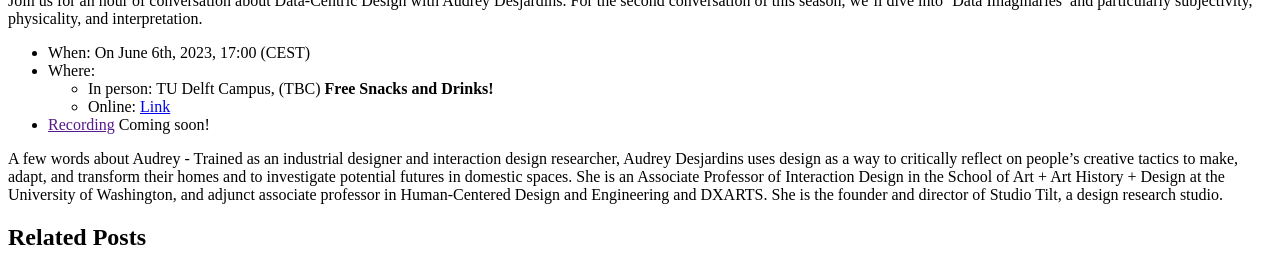
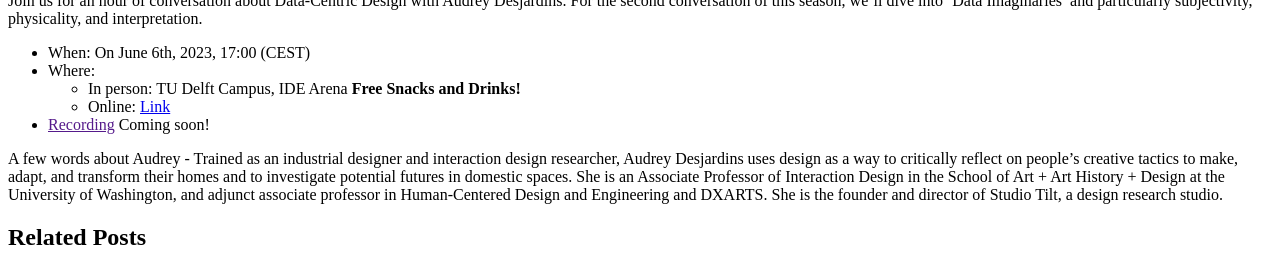
Before and after one commit to datacentricdesign/sig, a Jekyll site: the page built from _posts/2023-06-06-conversation-audrey.markdown, in a window 1280 px wide, cut to the strip 608-880 px from the top of the page. Built offline with Jekyll 4.4.1, drawn with Linux system fonts in a browser that asks for light colours; Markdown is read by kramdown in place of the engine named in the settings.

Commit message:
conversation Audrey

```diff
--- a/_posts/2023-06-06-conversation-audrey.markdown
+++ b/_posts/2023-06-06-conversation-audrey.markdown
@@ -11,8 +11,8 @@ Join us for an hour of conversation about Data-Centric Design with Audrey Desjar
 
 * When: On June 6th, 2023, 17:00 (CEST)
 * Where:
-    * In person: TU Delft Campus, (TBC) **Free Snacks and Drinks!**
-    * Online: [Link](https://edu.nl/wmrvb)
+    * In person: TU Delft Campus, IDE Arena **Free Snacks and Drinks!**
+    * Online: [Link](https://edu.nl/f7nbk)
 * [Recording]() Coming soon!
 
 A few words about Audrey - Trained as an industrial designer and interaction design researcher, Audrey Desjardins uses design as a way to critically reflect on people’s creative tactics to make, adapt, and transform their homes and to investigate potential futures in domestic spaces. She is an Associate Professor of Interaction Design in the School of Art + Art History + Design at the University of Washington, and adjunct associate professor in Human-Centered Design and Engineering and DXARTS. She is the founder and director of Studio Tilt, a design research studio.
```
Also changed, not shown: 1 other file.
